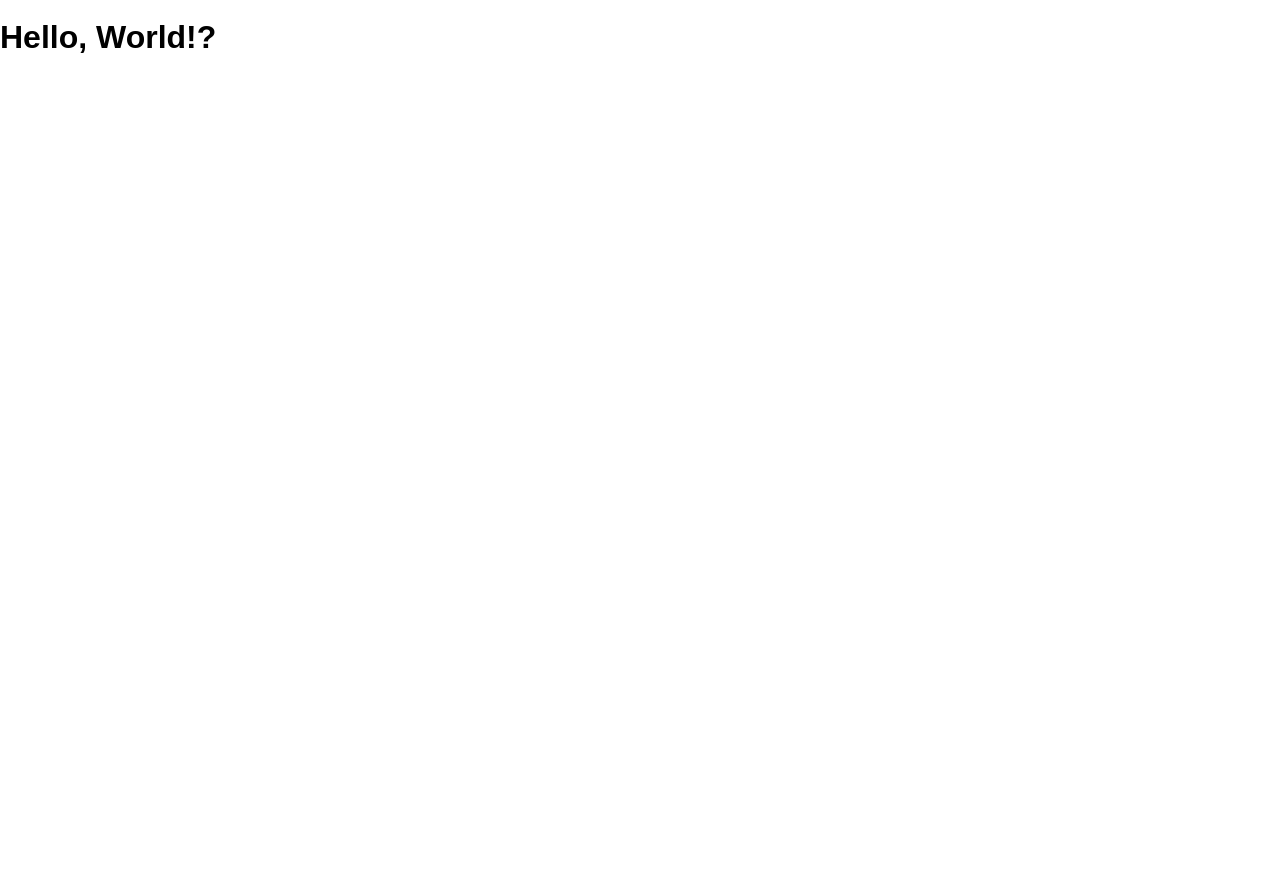
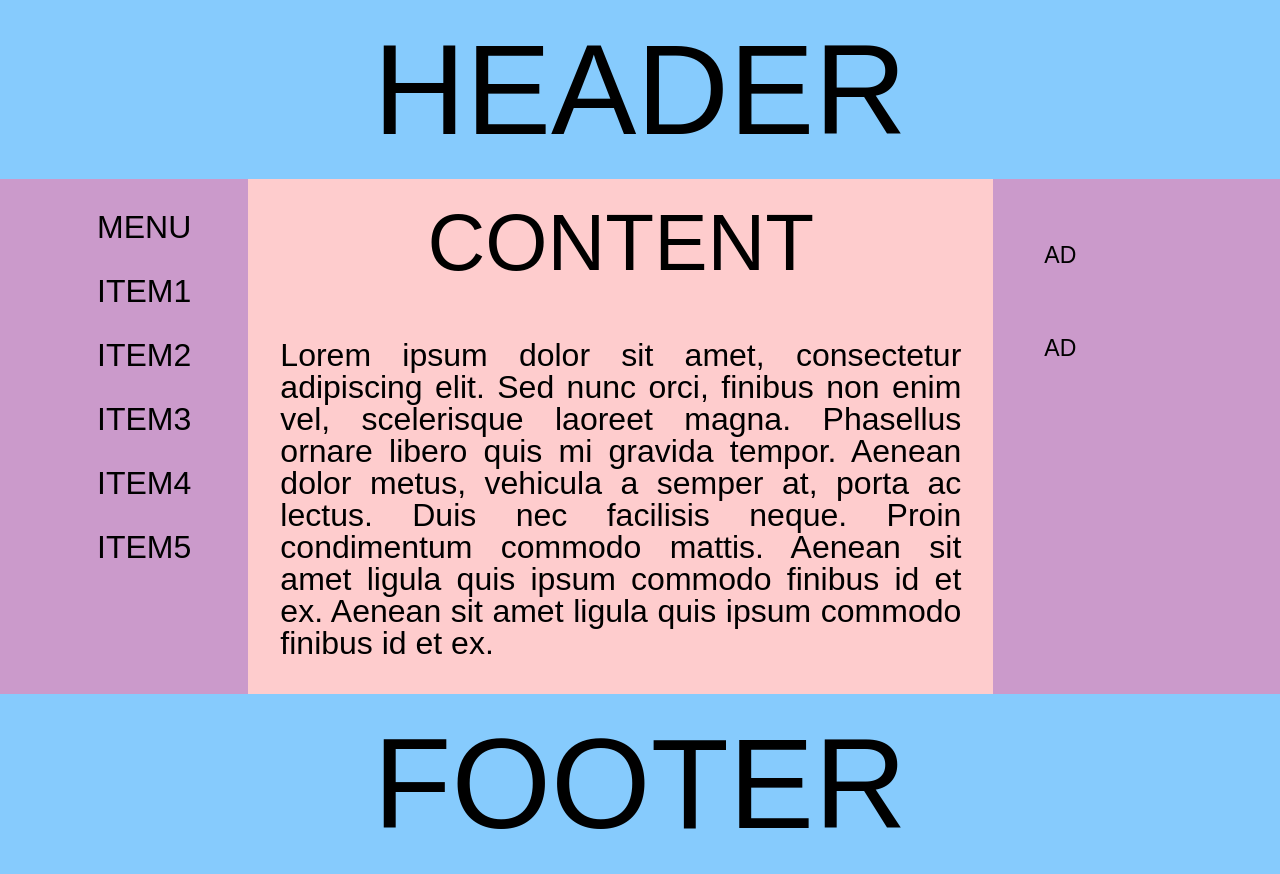
Before and after one commit to Kemenyfy/holy-grail, a website: page public/index.html in a window 1280 px wide. Before the commit the page ends 821 px from the top, so only its background shows below. Drawn offline with Linux system fonts and the light colour scheme.

Commit message:
Created the mockup

```diff
--- a/public/index.html
+++ b/public/index.html
@@ -1,13 +1,39 @@
 <!DOCTYPE html>
 <html>
+
 <head lang="en">
   <meta charset="UTF-8">
   <meta name="viewport" content="width=device-width, initial-scale=1">
   <title>Holy Grail</title>
   <link rel="stylesheet" href="/screen.css">
 </head>
+
 <body>
-    <h1>Hello, World!</h1>
+  <header>HEADER</header>
+  <section class="main">
+    <section class="left-column">
+      <ol class="left-list">MENU
+        <p>ITEM1</p>
+        <p>ITEM2</p>
+        <p>ITEM3</p>
+        <p>ITEM4</p>
+        <p>ITEM5</p>
+      </ol>
+    </section>
+    <section class="content">
+      <h3>CONTENT</h3>
+      <p class="content-paragraph">Lorem ipsum dolor sit amet, consectetur adipiscing elit. Sed nunc orci, finibus non enim vel, scelerisque laoreet magna.
+        Phasellus ornare libero quis mi gravida tempor. Aenean dolor metus, vehicula a semper at, porta ac lectus. Duis nec
+        facilisis neque. Proin condimentum commodo mattis. Aenean sit amet ligula quis ipsum commodo finibus id et ex. Aenean
+        sit amet ligula quis ipsum commodo finibus id et ex.</p>
+    </section>
+    <section class="right-column">
+      <p class="right-column">AD</p>
+      <p class="right-column">AD</p>
+    </section>
+  </section>
+  <footer>FOOTER</footer>
   <script src="/main.js" charset="utf-8"></script>
 </body>
+
 </html>
--- a/public/main.js
+++ /dev/null
@@ -1,5 +0,0 @@
-const main = () => {
-  document.querySelector('h1').textContent += '?'
-}
-
-document.addEventListener('DOMContentLoaded', main)
--- a/public/screen.css
+++ b/public/screen.css
@@ -7,3 +7,57 @@ body {
   min-height: 100%;
   font: 16px / 1 sans-serif;
 }
+
+header,
+footer {
+  background-color: #86CBFD;
+  text-align: center;
+  font-size: 8em;
+  font-weight: lighter;
+  padding: .2em;
+}
+
+.main {
+  display: flex;
+  justify-content: space-around;
+}
+
+.left-column,
+.right-column {
+  background-color: #CB9ACB;
+  width: 20%;
+  text-align: center;
+  font-size: 2em;
+}
+
+.content {
+  background-color: #FECCCD;
+  width: 60%;
+}
+
+h3 {
+  text-align: center;
+  font-size: 5em;
+  font-weight: lighter;
+  padding: .2em;
+  margin: .1em 0em .1em 0em;
+}
+
+.content-paragraph {
+  text-align: justify;
+  font-size: 2em;
+  font-weight: lighter;
+  padding: 1em;
+  margin: .1em 0em .1em 0em;
+}
+
+.left-list {
+  list-style-type: none;
+}
+
+.right-column {
+  text-align: center;
+  font-size: 1.2em;
+  font-weight: lighter;
+  padding: 1em;
+}
```
Lines whose indentation alone changed are shown as unchanged.
